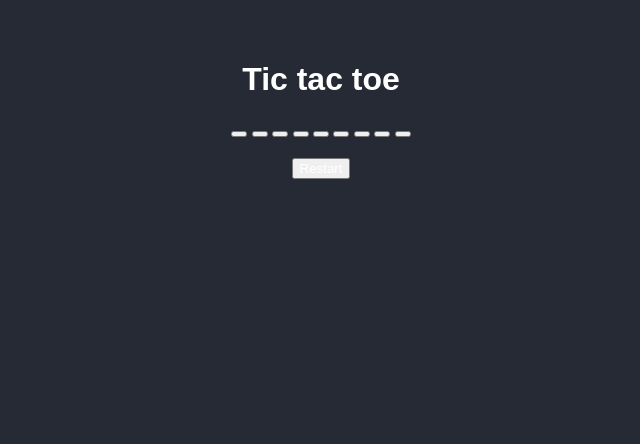
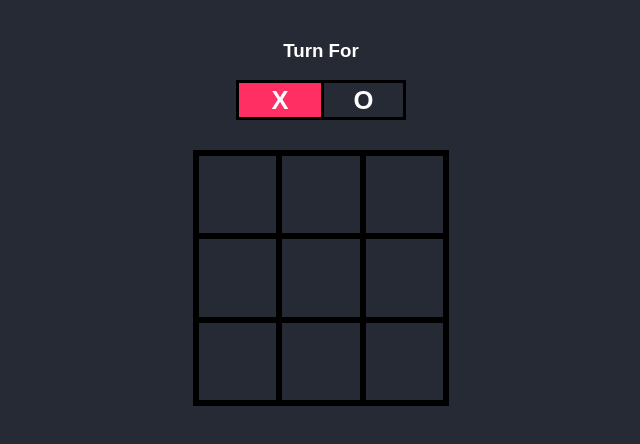
Before and after one commit to Elisha-bit/tic, a plain HTML site: page index.html in a window 1280 px wide. Shown: the whole page, without its empty margins (319-959 px from the left). Drawn offline with Linux system fonts and the light colour scheme.

Commit message:
Update index.html

```diff
--- a/index.html
+++ b/index.html
@@ -1,30 +1,31 @@
 <!DOCTYPE html>
-<html>
+<html lang="en">
 <head>
-    <meta charset="utf-8" />
-    <meta http-equiv="X-UA-Compatible" content="IE=edge" />
-    <title></title>
-    <meta name="description" content="" />
-    <meta name="viewport" content="width=device-width, initial-scale=1" />
-    <link rel="stylesheet" href="style.css" />
+    <meta charset="UTF-8">
+    <meta name="viewport" content="width=device-width, initial-scale=1.0">
+    <title>Document</title>
+    <link rel="stylesheet" href="style1.css">
 </head>
 <body>
-    <div class="main">
-      <h1>Tic tac toe</h1>
+   <div class="turn-container">
+        <h3>Turn For</h3>
+        <div class="turn-box align">X</div>
+        <div class="turn-box align">O</div>
+        <div class="bg"></div>
    </div>
-    <div class="container">
-      <button class="board" value="1"></button>
-      <button class="board" value="2"></button>
-      <button class="board" value="3"></button>
-      <button class="board" value="4"></button>
-      <button class="board" value="5"></button>
-      <button class="board" value="6"></button>
-      <button class="board" value="7"></button>
-      <button class="board" value="8"></button>
-      <button class="board" value="9"></button>
+   <div class="main-grid">
+    <div class="box align">0</div>
+    <div class="box align">1</div>
+    <div class="box align">2</div>
+    <div class="box align">3</div>
+    <div class="box align">4</div>
+    <div class="box align">5</div>
+    <div class="box align">6</div>
+    <div class="box align">7</div>
+    <div class="box align">8</div>
    </div>
-    <h2 id="statustext"></h2>
-    <button id="restartbtn">Restart</button>
-    <script src="java.js" async defer></script>
+    <h2 id="results"> </h2>
+    <button id="play-again">Play Again</button>
+   <script src="java.js"></script>
 </body>
 </html>
```
Lines whose indentation alone changed are shown as unchanged.
